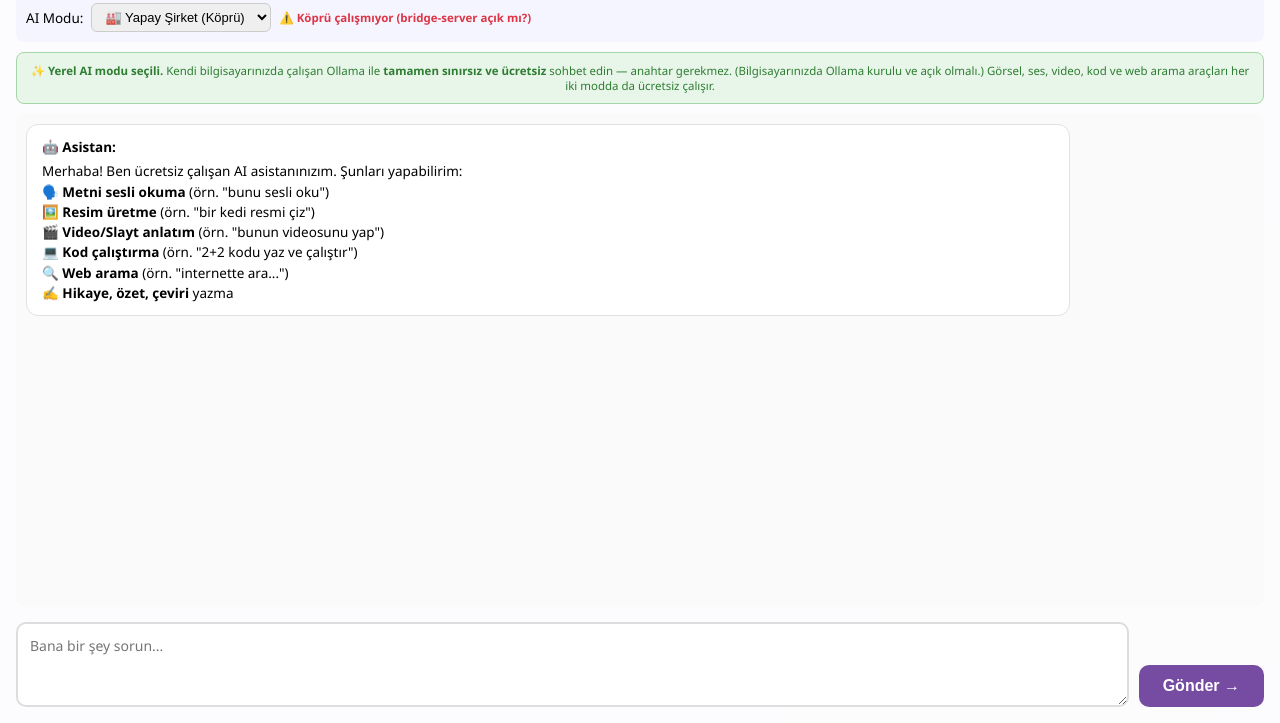
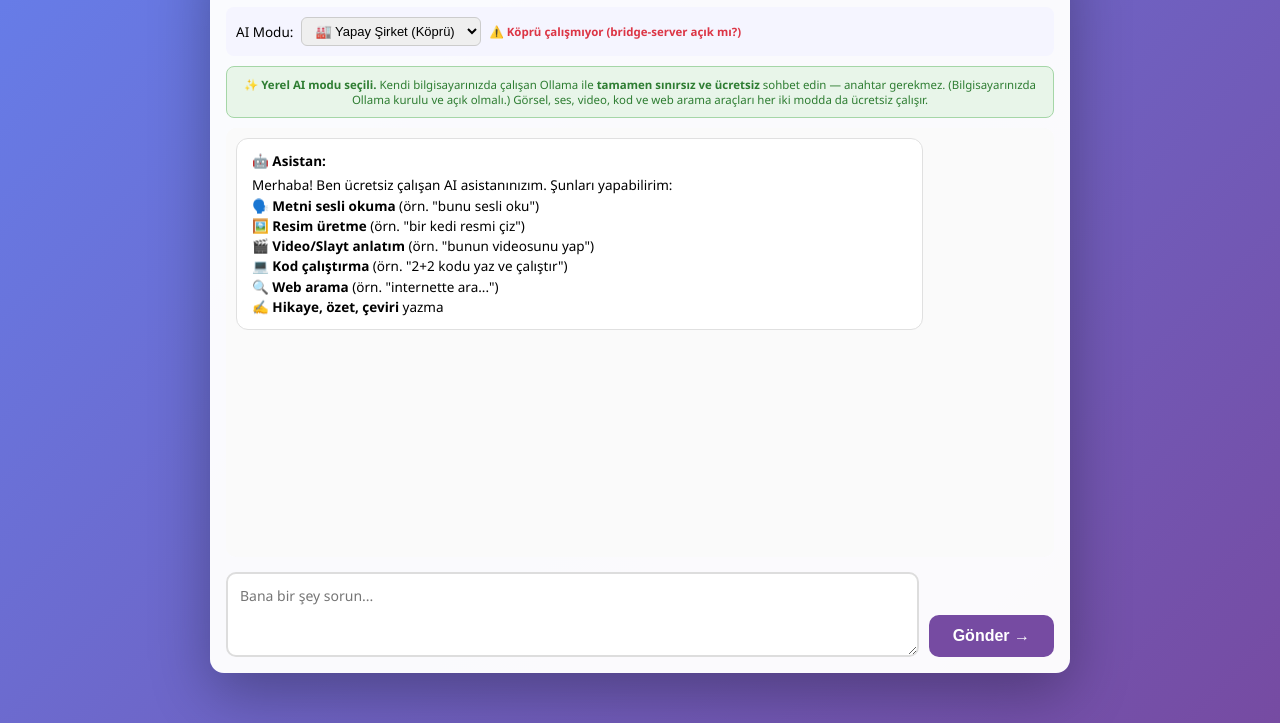
Before and after one commit to ahmetks55/ai-asistanim, a plain HTML site: page index.html in a window 1280 px wide. Shown: the part 77-800 px from the top of the page. Drawn offline with Linux system fonts and the light colour scheme; no server answers.

Commit message:
style: tam ekran duzeni sinirla - ortalanmis kart (max 860px, maks 820px yukseklik)
- messages/gecmis cok buyuk olmasin (1036x2036 gibi); 92vh/820px cap
- gorseller 480x360px ile sinirli

```diff
--- a/style.css
+++ b/style.css
@@ -13,20 +13,22 @@ body {
   background: linear-gradient(135deg, #667eea 0%, #764ba2 100%);
   min-height: 100vh;
   display: flex;
-  padding: 0;
+  justify-content: center;
+  padding: 14px;
 }
 
 .container {
   position: relative;
   width: 100%;
-  max-width: none;
-  background: rgba(255, 255, 255, 0.98);
-  border-radius: 0;
-  box-shadow: none;
+  max-width: 860px;
+  background: rgba(255, 255, 255, 0.97);
+  border-radius: 14px;
+  box-shadow: 0 20px 60px rgba(0,0,0,0.3);
   padding: 16px;
   display: flex;
   flex-direction: column;
-  height: 100vh;
+  height: 92vh;
+  max-height: 820px;
 }
 
 .zoom-control {
```
